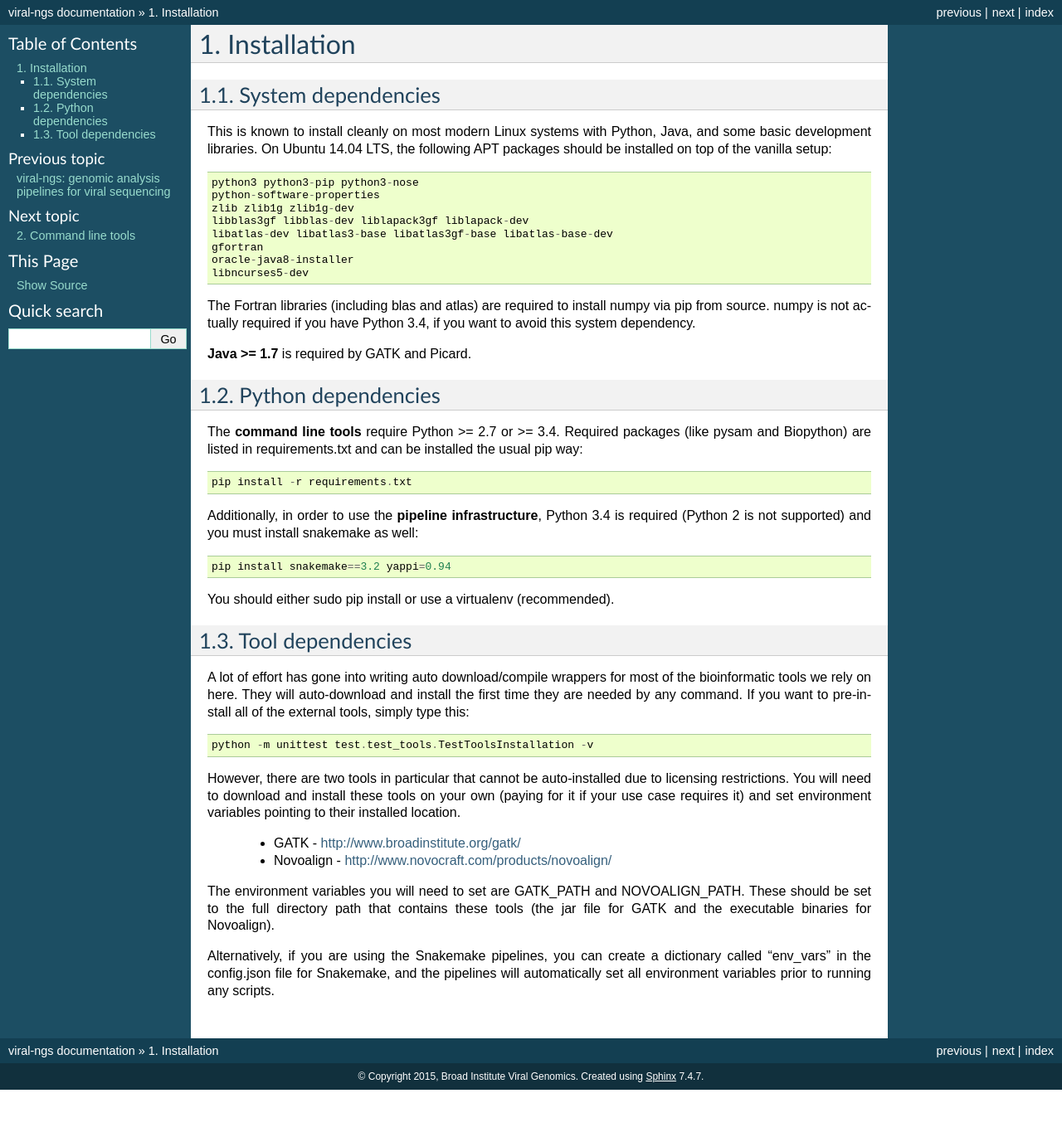
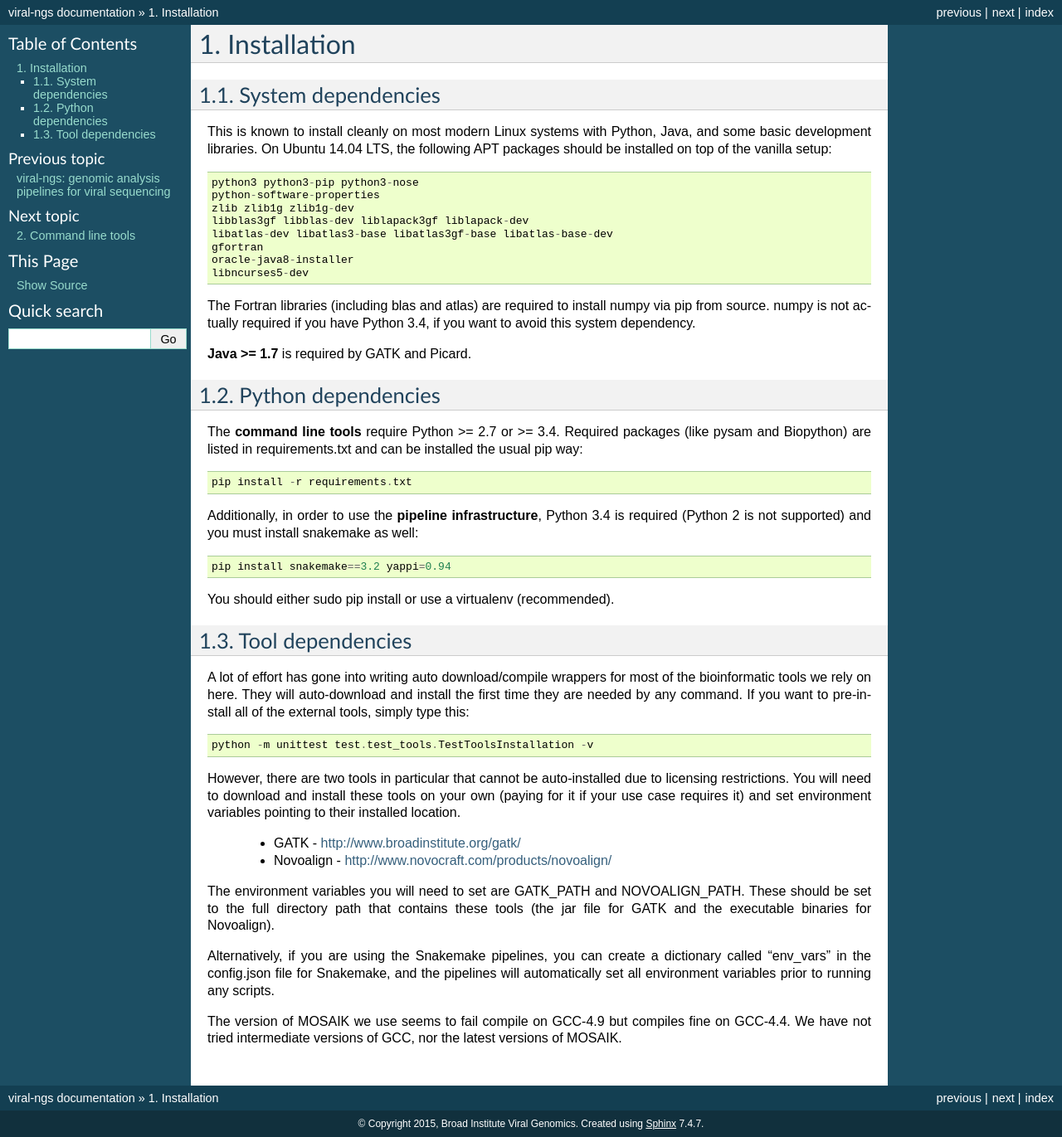
Before and after one commit to broadinstitute/viral-ngs, a Sphinx documentation site: the page built from docs/install.rst, in a window 1280 px wide. Shown: the whole page at 83% size. Built offline with Sphinx 7.4.7, drawn with Linux system fonts in a browser that asks for light colours; formulas are drawn with MathJax 3; the version number could not be read and is left out; before the commit the page ends 1314 px from its top, so only the background shows below that.

Commit message:
compile note on mosaik [ci skip]

```diff
--- a/docs/install.rst
+++ b/docs/install.rst
@@ -70,3 +70,7 @@ Alternatively, if you are using the Snakemake pipelines, you can create
 a dictionary called "env_vars" in the config.json file for Snakemake,
 and the pipelines will automatically set all environment variables prior
 to running any scripts.
+
+The version of MOSAIK we use seems to fail compile on GCC-4.9 but compiles
+fine on GCC-4.4. We have not tried intermediate versions of GCC, nor the
+latest versions of MOSAIK.
```
